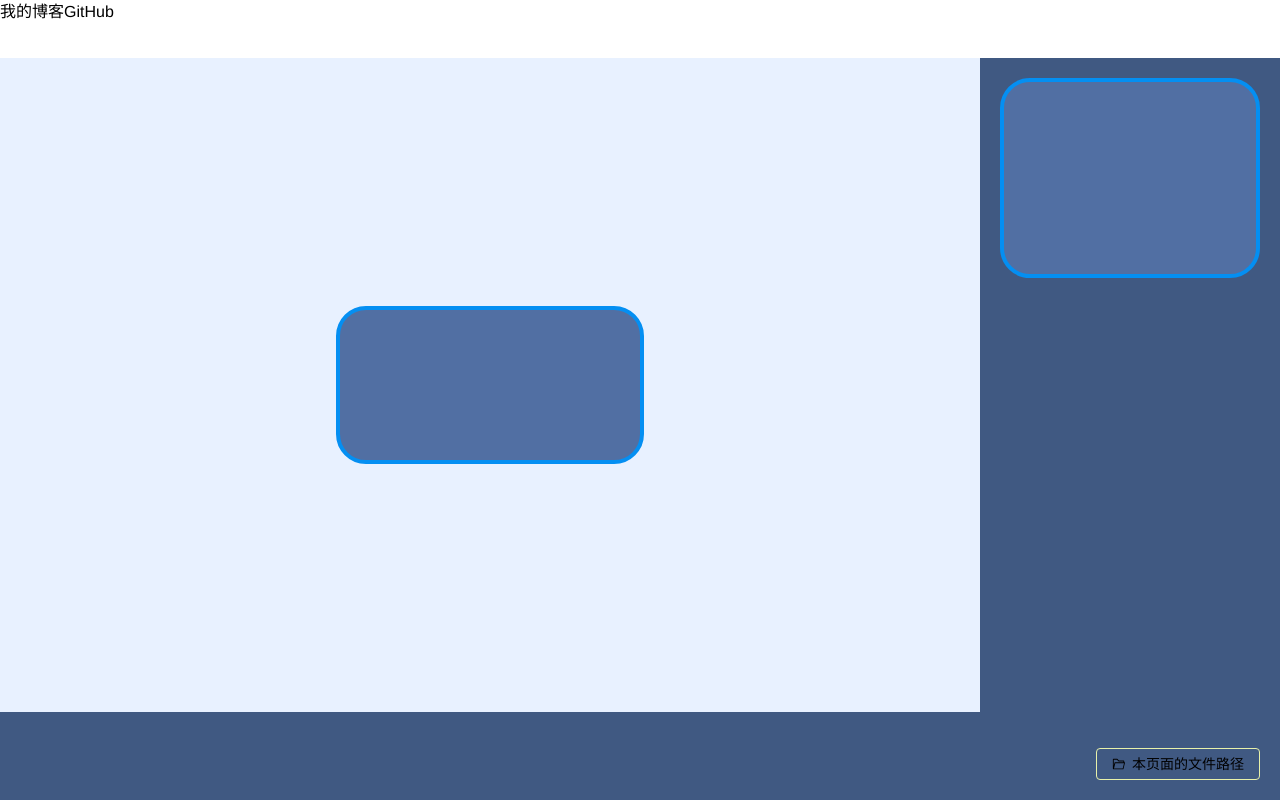
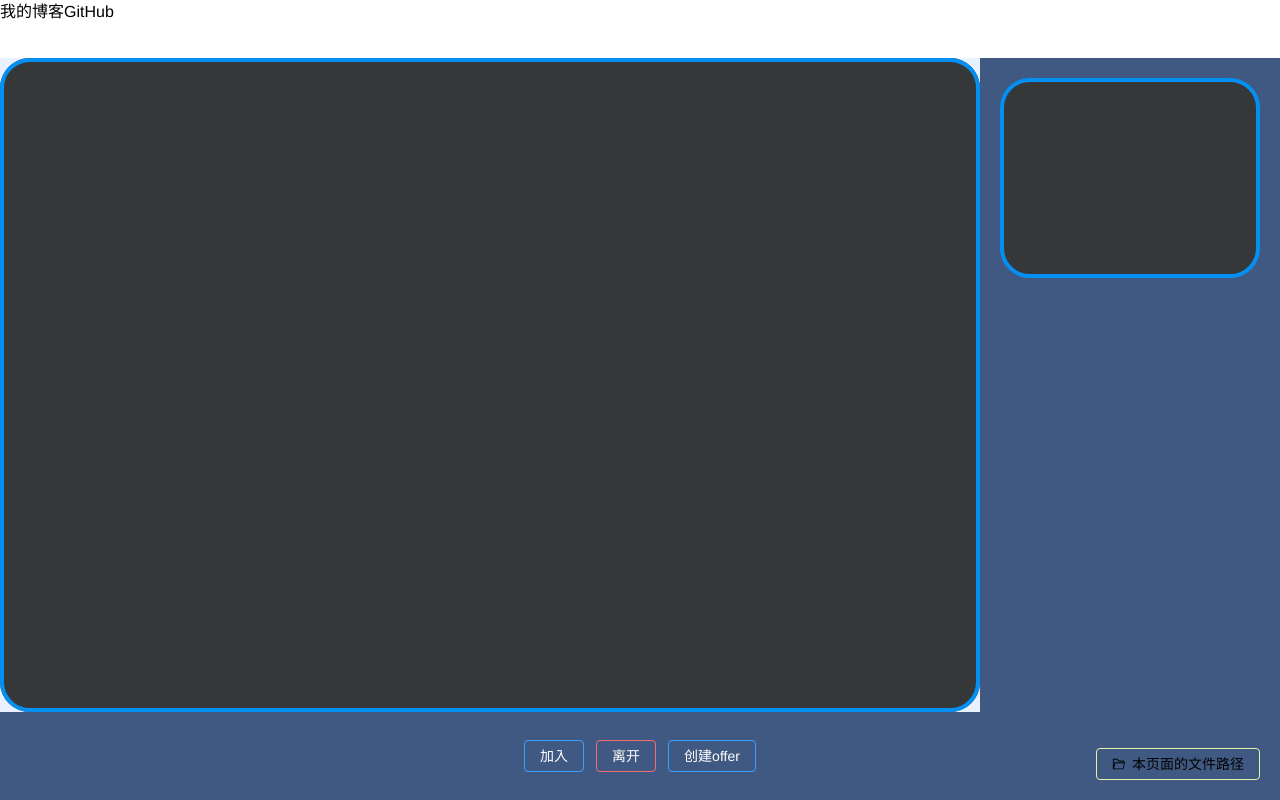
Before and after one commit to wangrongding/frontend-park, a Vue app: page /audio-and-video/webRTC/signaling-p2p in a window 1280 px wide. Built offline with nearby package versions, Linux system fonts and the light colour scheme; no server answers.

Commit message:
feat: 完成基于信令服务的一对一音视频通话

```diff
--- a/src/page/webRTC/signaling-p2p.vue
+++ b/src/page/webRTC/signaling-p2p.vue
@@ -1,35 +1,65 @@
 <script setup lang="ts">
 import { ElMessage } from 'element-plus'
-import io from 'socket.io-client'
+import io, { Socket } from 'socket.io-client'
+
+const state = reactive({
+  peerConnection: new RTCPeerConnection(),
+  // 创建一个空的本地媒体流
+  localStream: new MediaStream(),
+  // 创建一个空的远程媒体流
+  remoteStream: new MediaStream(),
+  offerSdp: '',
+  answerSdp: '',
+})
 
 const peerConnection = new RTCPeerConnection()
 let localStream: MediaStream
 let remoteStream: MediaStream
-
 const offerSdp = ref('')
 const answerSdp = ref('')
 
-// 连接socket
+let socket: Socket
+const userId = getUuid()
+const roomId = '001'
+
 function initConnect() {
-  const socket = io('https://192.168.1.126:3000')
-  const userId = Math.random().toString(36).substring(2)
-  const roomId = '001'
+  // TODO 替换为公网地址
+  socket = io('https://192.168.1.126:3000')
   socket.on('connect', () => {
-    ElMessage.success('连接成功')
-    // console.log('🦄🦄🦄', '连接成功')
+    handleConnect()
+  })
+  // ========================================
+  socket.on('disconnect', () => {})
+  socket.on('welcome', (data) => {
+    ElMessage.success(`${data.userId}加入房间`)
+  })
+  socket.on('message', (data) => {})
+  socket.on('offer', (data) => {
+    createAnswer(data.sdp)
+  })
+  socket.on('answer', (data) => {
+    addAnswer(data.sdp)
+  })
+}
+
+// 设置唯一标识
+function getUuid() {
+  const uuid = localStorage.getItem('uuid')
+  if (uuid) {
+    return uuid
+  }
+  const newUuid = Math.random().toString(36).substring(2)
+  localStorage.setItem('uuid', newUuid)
+  return newUuid
+}
+
+function handleConnect() {
+  ElMessage.success('🦄🦄🦄连接成功')
   socket.emit('join', { userId, roomId })
-  })
-
-  // ========================================
-  socket.on('disconnect', () => {
-    // console.log('disconnect')
-  })
-  socket.on('joined', (data) => {
-    // console.log('joined', data)
-  })
-  socket.on('message', (data) => {
-    // console.log(data)
-  })
+  createOffer()
+}
+function handleLeave() {
+  socket.emit('leave', { userId, roomId })
 }
 
 const init = async () => {
@@ -56,34 +86,47 @@ const init = async () => {
   }
 }
 
+// 创建 offer
 const createOffer = async () => {
+  // 当一个新的offer ICE候选人被创建时触发事件
   peerConnection.onicecandidate = async (event) => {
-    // Event that fires off when a new offer ICE candidate is created
     if (event.candidate) {
       offerSdp.value = JSON.stringify(peerConnection.localDescription)
+      socket.emit('offer', {
+        userId,
+        roomId,
+        sdp: JSON.stringify(peerConnection.localDescription),
+      })
+      // console.log('🚀🚀🚀createOffer', offer)
     }
   }
   const offer = await peerConnection.createOffer()
   await peerConnection.setLocalDescription(offer)
+  // TODO
 }
-
-const createAnswer = async () => {
-  const offer = JSON.parse(offerSdp.value)
+// 创建 answer
+const createAnswer = async (offerSdp: string) => {
+  const offer = JSON.parse(offerSdp)
   peerConnection.onicecandidate = async (event) => {
     // Event that fires off when a new answer ICE candidate is created
     if (event.candidate) {
       answerSdp.value = JSON.stringify(peerConnection.localDescription)
+      // TODO
+      socket.emit('answer', {
+        userId,
+        roomId,
+        sdp: JSON.stringify(peerConnection.localDescription),
+      })
     }
   }
   await peerConnection.setRemoteDescription(offer)
   const answer = await peerConnection.createAnswer()
   await peerConnection.setLocalDescription(answer)
 }
-
-const addAnswer = async () => {
+// 添加 answer
+const addAnswer = async (answerSdp: string) => {
   // console.log('Add answer triggerd')
-  const answer = JSON.parse(answerSdp.value)
-  // console.log('answer:', answer)
+  const answer = JSON.parse(answerSdp)
   if (!peerConnection.currentRemoteDescription) {
     peerConnection.setRemoteDescription(answer)
   }
@@ -91,9 +134,11 @@ const addAnswer = async () => {
 
 onMounted(() => {
   // eslint-disable-next-line
-  console.clear()
+  // console.clear()
+  nextTick(() => {
     initConnect()
     init()
+  })
   setInterval(() => {
     // 刷新网页
   }, 10 * 1000)
@@ -103,17 +148,27 @@ onMounted(() => {
   <FilepathBox :file-path="'__filePath__'" />
   <div class="page-container">
     <div class="video-container">
+      <div class="main-video">
         <video
           id="remote-video"
           class="remote-video"
           autoplay
           playsinline
         ></video>
+      </div>
       <div class="video-list">
         <video id="local" autoplay playsinline></video>
       </div>
     </div>
-    <div class="operation"></div>
+    <div class="operation">
+      <el-button type="primary" @click="handleConnect">加入</el-button>
+      <el-button type="danger" @click="handleLeave">离开</el-button>
+      <el-button type="primary" @click="createOffer">创建offer</el-button>
+      <!--   <el-button type="primary" @click="createAnswer(offerSdp)">
+        创建answer
+      </el-button>
+      <el-button type="primary" @click="addAnswer">添加answer</el-button> -->
+    </div>
   </div>
 </template>
 <style lang="scss" scoped>
@@ -135,14 +190,17 @@ onMounted(() => {
     video {
       margin: 0 auto;
       border: 4px solid #048ff2;
-      background-color: #516fa3;
+      background-color: #363739;
       border-radius: 30px;
+      widows: 100%;
+      height: 100%;
     }
 
-    .remote-video {
-      max-width: 100%;
-      max-height: 100%;
-      background-color: #516fa3;
+    .main-video {
+      flex: 1;
+      height: 100%;
+      border-radius: 30px;
+      background-color: #3f4044;
     }
 
     .video-list {
@@ -161,7 +219,11 @@ onMounted(() => {
   .operation {
     width: 100%;
     height: 100px;
+    text-align: center;
     background-color: #405982;
+    display: flex;
+    justify-content: center;
+    align-items: center;
   }
 }
 </style>
```
Also changed, not shown: src/page/webRTC/record.md (+16 -0 lines), 1 other file (tests, documents, lock files or other folders). Lines whose indentation alone changed are shown as unchanged.
